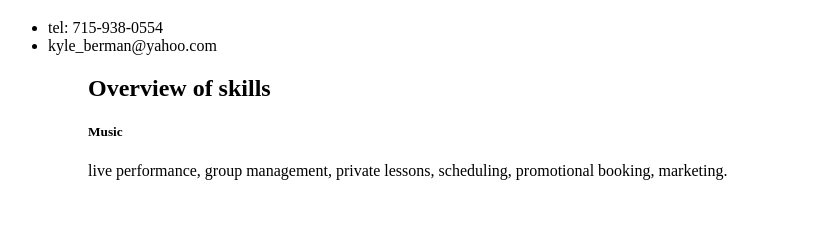
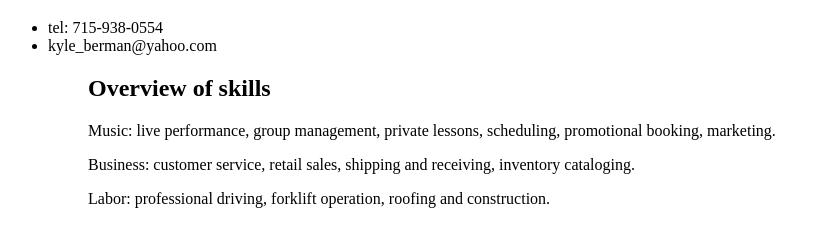
Before and after one commit to kylebermanhub/kylebermanhub.github.io, a plain HTML site: page index.html in a window 1280 px wide. Shown: the part 61-308 px from the top of the page, without its empty margins (0-830 px from the left). Drawn offline with Linux system fonts and the light colour scheme.

Commit message:
completed overview skills test1

```diff
--- a/index.html
+++ b/index.html
@@ -11,6 +11,8 @@
       <li>kyle_berman@yahoo.com</li>
      <ul/>
       <h2>Overview of skills</h2>
-      <h5>Music</h5> <p>live performance, group management, private lessons, scheduling, promotional booking, marketing.</p>
+      <p>Music: live performance, group management, private lessons, scheduling, promotional booking, marketing.</p>
+      <p>Business: customer service, retail sales, shipping and receiving, inventory cataloging.</p1>
+      <p>Labor: professional driving, forklift operation, roofing and construction.</p1>
   </body>
  <html>
```
